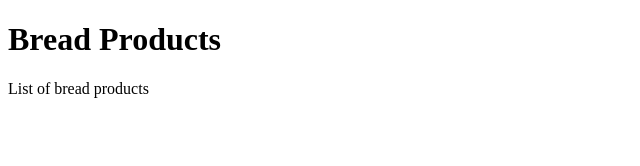
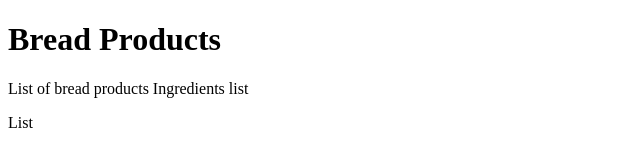
Before and after one commit to wilson1983/com.bread.demo, a plain HTML site: page WebContent/index.html in a window 1280 px wide. Shown: the whole page, without its empty margins (0-640 px from the left). Drawn offline with Linux system fonts and the light colour scheme.

Commit message:
Bug fix, v1.1 for production

```diff
--- a/WebContent/index.html
+++ b/WebContent/index.html
@@ -8,5 +8,9 @@
 <h1>Bread Products</h1>
 
 <p>List of bread products
+
+<span>Ingredients list</span>
+<p>List</p>
+
 </body>
 </html>
```
